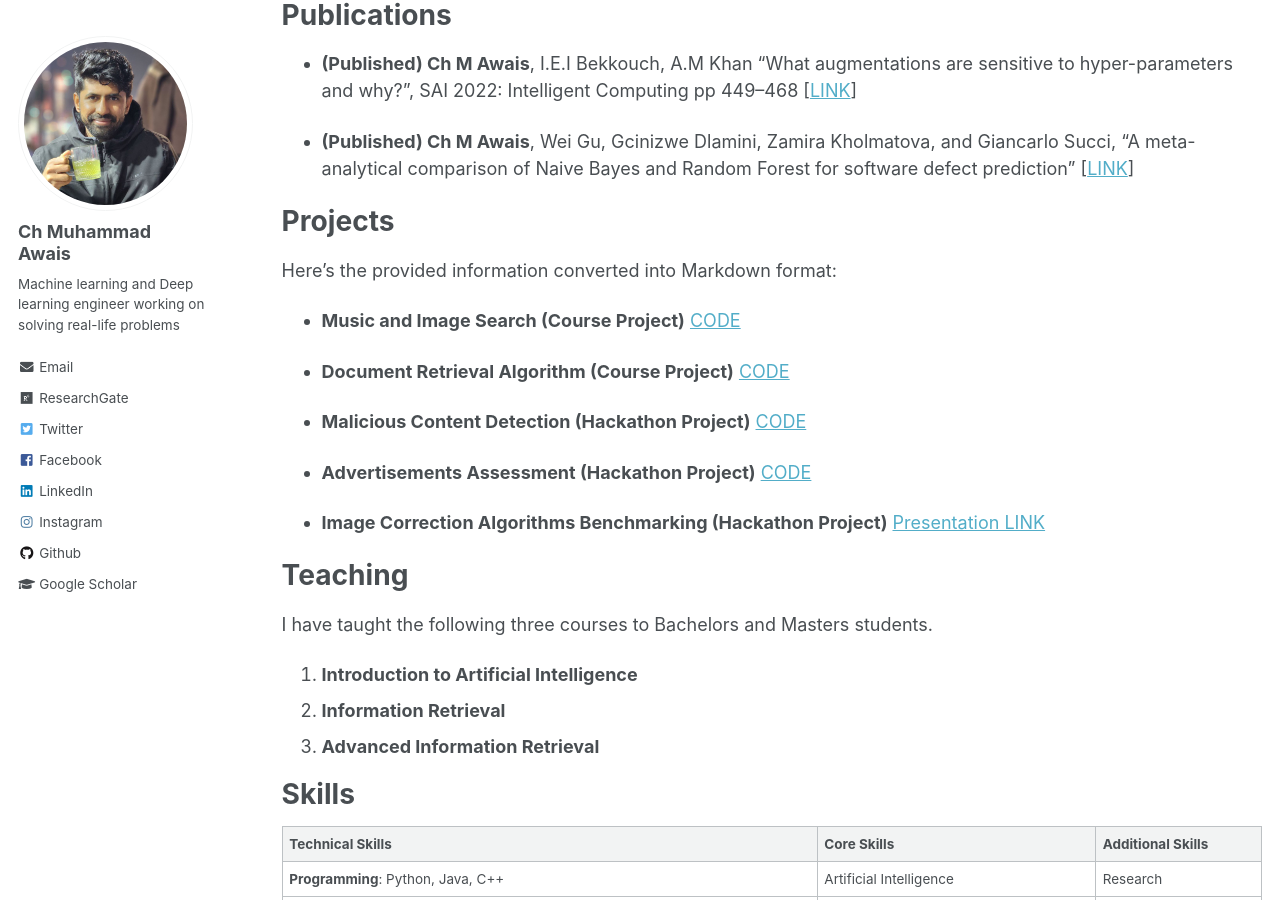
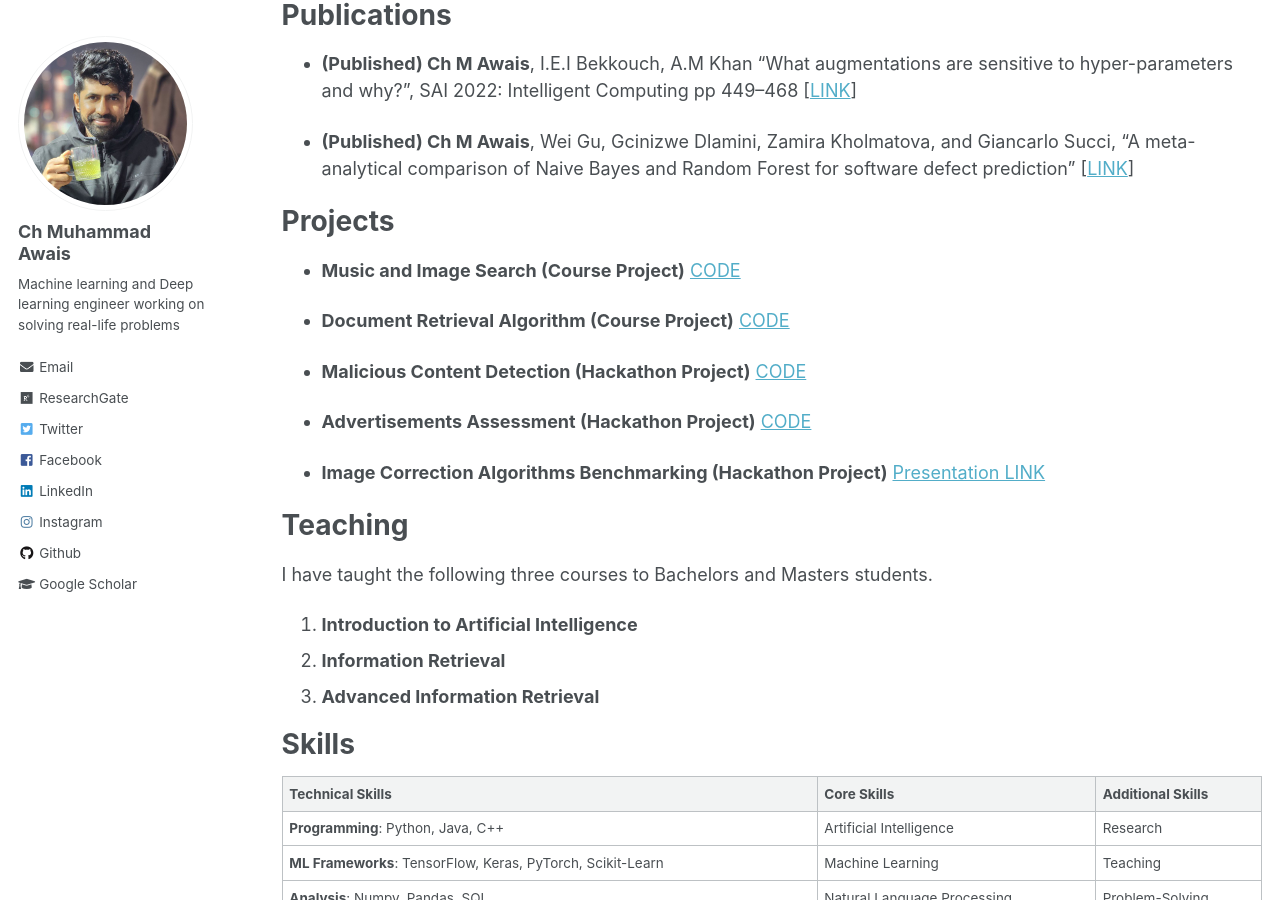
Before and after one commit to cm-awais/cm-awais.github.io, a Jekyll site: the page built from _pages/cv.md, in a window 1280 px wide and 900 px high, scrolled down 1547 px. Built offline with Jekyll 4.4.1, drawn with Linux system fonts in a browser that asks for light colours.

Commit message:
removed mistakes

```diff
--- a/_pages/cv.md
+++ b/_pages/cv.md
@@ -56,7 +56,6 @@ Publications
 
 Projects
 ======
- Here's the provided information converted into Markdown format:
 
 - **Music and Image Search (Course Project)** [CODE](https://github.com/Muhammad0Awais/Music-Shazam-and-Images-retrieval-SIFT/blob/main/Music(Shazam)%20and%20Images%20retrieval(SIFT).ipynb)
 
```
